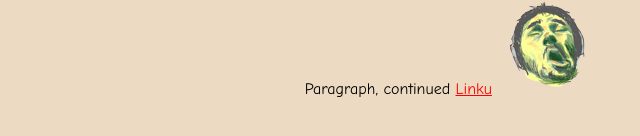
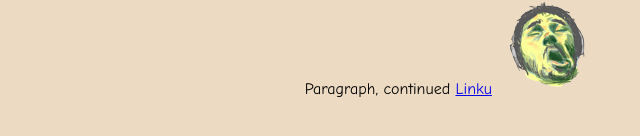
Before and after one commit to Benjaminhallaway/benhallaway.github.io, a plain HTML site: page index.html in a window 1280 px wide. Shown: the part 120-256 px from the top of the page, 189-829 px from the left. Drawn offline with Linux system fonts and the light colour scheme.

Commit message:
Update index.html

```diff
--- a/index.html
+++ b/index.html
@@ -7,7 +7,7 @@
     <h1>Heading</h1>
     <p>Paragraph.</p>
     <p style="text-align:center; font-family:comic sans ms;">Paragraph, continued
-      <a style="color:red;" href="http://www.youtube.com">Linku</a>
+      <a href="http://www.youtube.com">Linku</a>
       <img title="It's Ben!" src="picture.png" alt="It's a picture" width="100" height="100">
     </p>
   </body>
```
